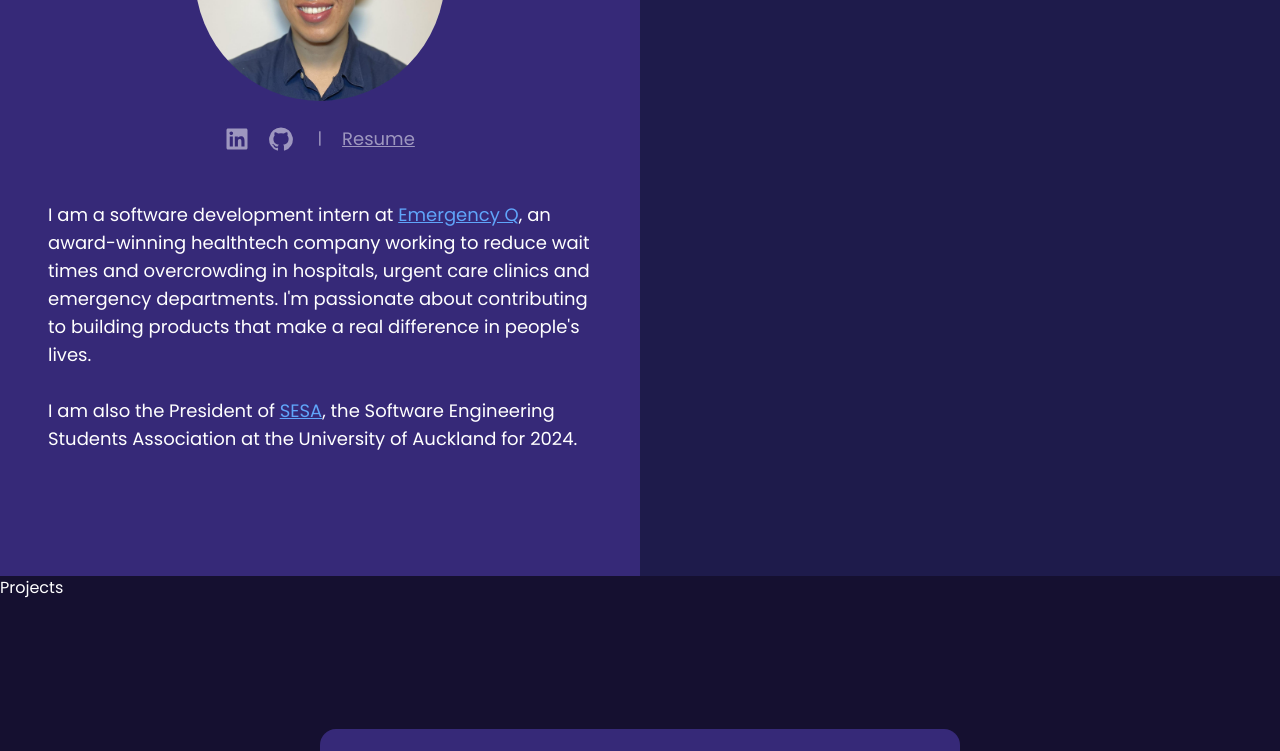
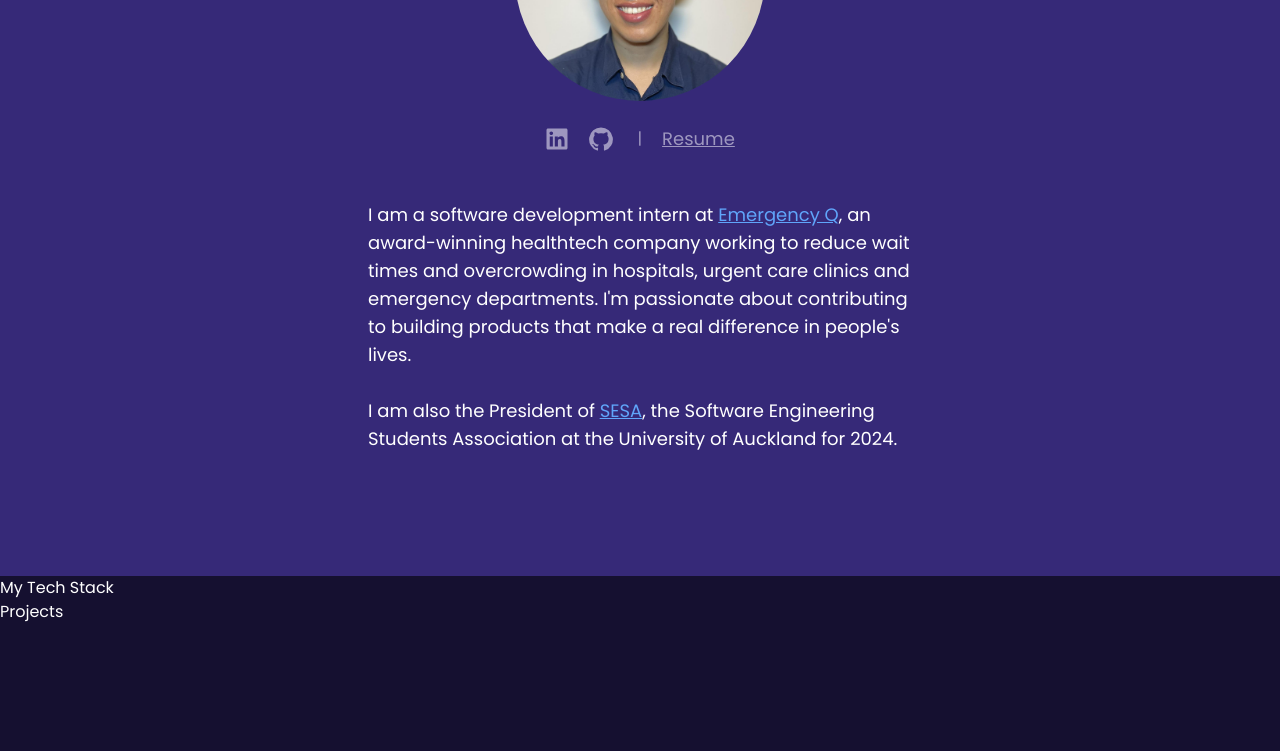
Before and after one commit to tonylxm/website, a React (Vite) app: page / in a window 1280 px wide. Shown: the part 1024-1775 px from the top of the page. Built offline with nearby package versions, Linux system fonts and the light colour scheme.

Commit message:
refactor: Added TechStack as its own component and separated from About section

```diff
--- a/src/App.jsx
+++ b/src/App.jsx
@@ -1,19 +1,20 @@
 import { BrowserRouter } from "react-router-dom";
 
-import { Hero, About, Projects, Contact, Footer } from './components';
+import { Hero, About, TechStack, Projects, Contact, Footer } from './components';
 
 const App = () => {
   return (
     <BrowserRouter>
       <div className="relative z-0 bg-primary">
         <div className="bg-hero-patern bg-cover bg-no-repeat bg-center">
-          <Hero />
+          <Hero/>
         </div>
-        <About />
-        <Projects />
+        <About/>
+        <TechStack/>
+        <Projects/>
         <div className="relative z-0">
-          <Contact />
-          <Footer />
+          <Contact/>
+          <Footer/>
         </div>
       </div>
     </BrowserRouter>
--- a/src/components/About.jsx
+++ b/src/components/About.jsx
@@ -5,11 +5,10 @@ import Animation from '../utils/Animation';
 
 const About = () => {
   return (
-    <div className="grid grid-cols-2 w-full h-screen">
-      <div className="flex justify-center items-center bg-secondary">
+    <div className="w-full h-screen flex justify-center items-center bg-secondary">
+      <div className="flex-[0.75] md:flex-[0.5]">
         <Animation>
-        <div>
-          <div className='flex justify-center'>
+          <div className="flex justify-center">
             <div>
               <img src={profile} className="rounded-full" width="250" height="250" />
             </div>
@@ -38,10 +37,8 @@ const About = () => {
             <br />
             <p>I am also the President of <a href='https://www.sesa.org.nz/' target="_blank" className="underline text-blue-400 hover:text-blue-500">SESA</a>, the Software Engineering Students Association at the University of Auckland for 2024.</p>
           </div>
-        </div>
         </Animation>
       </div>
-      <div className="bg-indigo-950 text-center">My Tech Stack</div>
     </div>
   )
 }
--- a/src/components/Footer.jsx
+++ b/src/components/Footer.jsx
@@ -4,8 +4,6 @@ const Footer = () => {
   return (
     <footer className="bg-secondary">
       <div className="mx-auto w-full max-w-screen-xl p-4 py-8">
-        <div className="md:flex md:justify-between">
-        </div>
         <div className="sm:flex sm:items-center sm:justify-between">
           <span className="text-md text-tertiary sm:text-center flex"><a href="#" className="hover:underline hover:text-white">Tony Lim 2023 </a>&nbsp;&nbsp;|&nbsp;&nbsp;Made using &nbsp;
             <svg className="w-6 h-6" aria-hidden="true" xmlns="http://www.w3.org/2000/svg" fill="currentColor" viewBox="0 0 512 512">
--- /dev/null
+++ b/src/components/TechStack.jsx
@@ -0,0 +1,9 @@
+const TechStack = () => {
+    return (
+        <div>
+            My Tech Stack
+        </div>
+    );
+}
+
+export default TechStack
--- a/src/components/index.js
+++ b/src/components/index.js
@@ -1,5 +1,6 @@
 import Hero from './Hero';
 import About from './About';
+import TechStack from './TechStack';
 import Projects from './Projects';
 import Contact from './Contact';
 import Footer from './Footer';
@@ -7,6 +8,7 @@ import Footer from './Footer';
 export {
   Hero,
   About,
+  TechStack,
   Projects,
   Contact,
   Footer
```
